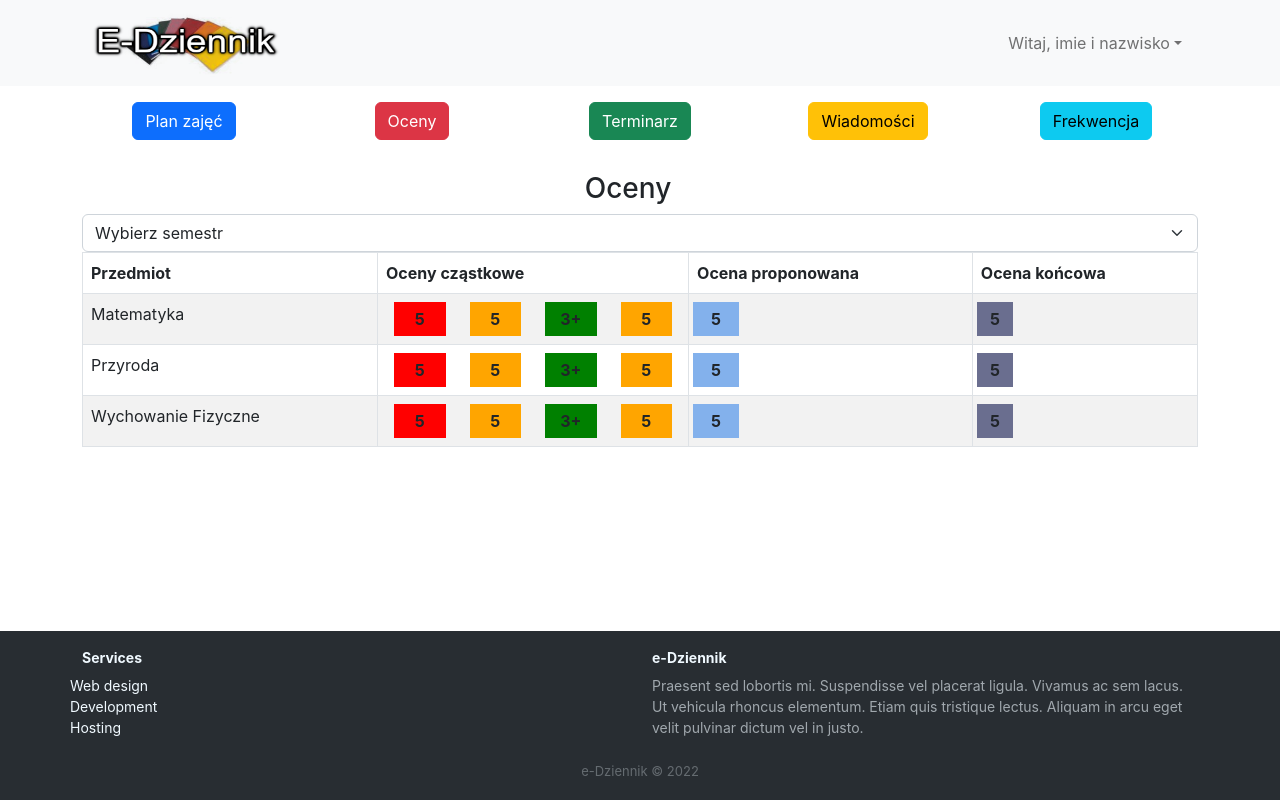
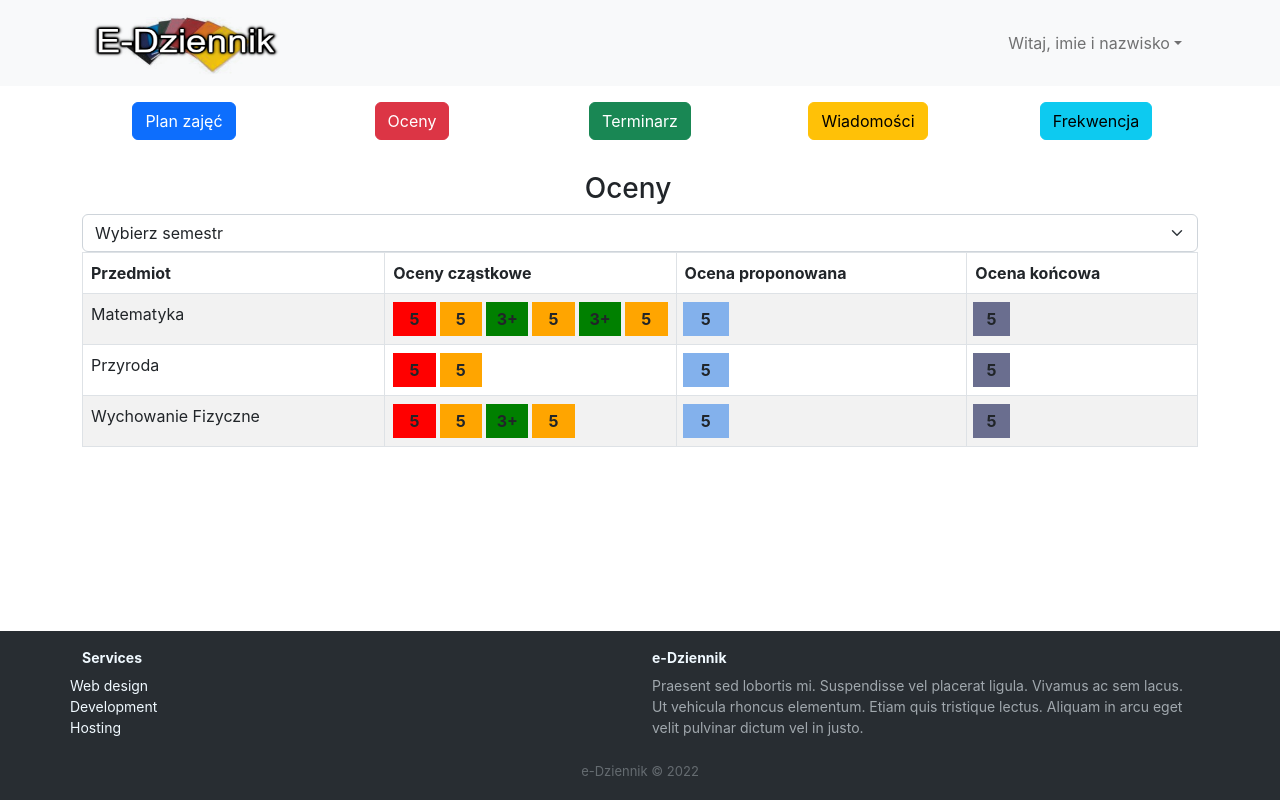
Before and after one commit to Register-app/register-app-frontend, a React (Create React App) app: page /grades2 in a window 1280 px wide. Built offline with nearby package versions, Linux system fonts and the light colour scheme.

Commit message:
fix: Student's grades CSS

```diff
--- a/src/pages/Grades.js
+++ b/src/pages/Grades.js
@@ -43,7 +43,52 @@ const Grades = () => {
             <tr>
               <td>Matematyka</td>
               <td>
-                <Row className="px-2">
+                <Row className="row-cols-2 row-cols-lg-6 g-2 g-lg-1">
+                  <Col><div class="h-100 w-80 sprawdzian">5</div></Col>
+                  <Col><div class="h-100 w-80 aktywnosc">5</div></Col>
+                  <Col><div class="h-100 w-80 kartkowka">3+</div></Col>
+                  <Col><div class="h-100 w-80 aktywnosc">5</div></Col>
+                  <Col><div class="h-100 w-80 kartkowka">3+</div></Col>
+                  <Col><div class="h-100 w-80 aktywnosc">5</div></Col>
+                </Row>
+              </td>
+              <td>
+              <Row className="row-cols-2 row-cols-lg-6 g-2 g-lg-1">
+                  <Col className="col-lg-2 h-100 w-80 propozycja">5</Col>
+                </Row>
+              </td>
+              <td>
+              <Row className="row-cols-2 row-cols-lg-6 g-2 g-lg-1">
+                  <Col className="col-lg-2 h-100 w-80 koncowa">5</Col>
+                </Row>
+              </td>
+            </tr>
+            <tr>
+              <td>Przyroda</td>
+              <td>
+
+              <Row className="row-cols-2 row-cols-lg-6 g-2 g-lg-1">
+                  <Col><div class="h-100 w-80 sprawdzian">5</div></Col>
+                  <Col><div class="h-100 w-80 aktywnosc">5</div></Col>
+
+                </Row>
+
+              </td>
+              <td>
+              <Row className="row-cols-2 row-cols-lg-6 g-2 g-lg-1">
+                  <Col className="col-lg-2 h-100 w-80 propozycja">5</Col>
+                </Row>
+              </td>
+              <td>
+              <Row className="row-cols-2 row-cols-lg-6 g-2 g-lg-1">
+                  <Col className="col-lg-2 h-100 w-80 koncowa">5</Col>
+                </Row>
+              </td>
+            </tr>
+            <tr>
+              <td>Wychowanie Fizyczne</td>
+              <td>
+              <Row className="row-cols-2 row-cols-lg-6 g-2 g-lg-1">
                   <Col><div class="h-100 w-80 sprawdzian">5</div></Col>
                   <Col><div class="h-100 w-80 aktywnosc">5</div></Col>
                   <Col><div class="h-100 w-80 kartkowka">3+</div></Col>
@@ -51,54 +96,12 @@ const Grades = () => {
                 </Row>
               </td>
               <td>
-              <Row className="px-2">
+              <Row className="row-cols-2 row-cols-lg-6 g-2 g-lg-1">
                   <Col className="col-lg-2 h-100 w-80 propozycja">5</Col>
                 </Row>
               </td>
               <td>
-              <Row className="px-2">
-                  <Col className="col-lg-2 h-100 w-80 koncowa">5</Col>
-                </Row>
-              </td>
-            </tr>
-            <tr>
-              <td>Przyroda</td>
-              <td>
-              <Row className="px-2">
-                  <Col><div class="h-100 w-80 sprawdzian">5</div></Col>
-                  <Col><div class="h-100 w-80 aktywnosc">5</div></Col>
-                  <Col><div class="h-100 w-80 kartkowka">3+</div></Col>
-                  <Col><div class="h-100 w-80 aktywnosc">5</div></Col>
-                </Row>
-              </td>
-              <td>
-              <Row className="px-2">
-                  <Col className="col-lg-2 h-100 w-80 propozycja">5</Col>
-                </Row>
-              </td>
-              <td>
-              <Row className="px-2">
-                  <Col className="col-lg-2 h-100 w-80 koncowa">5</Col>
-                </Row>
-              </td>
-            </tr>
-            <tr>
-              <td>Wychowanie Fizyczne</td>
-              <td>
-              <Row className="px-2">
-                  <Col><div class="h-100 w-80 sprawdzian">5</div></Col>
-                  <Col><div class="h-100 w-80 aktywnosc">5</div></Col>
-                  <Col><div class="h-100 w-80 kartkowka">3+</div></Col>
-                  <Col><div class="h-100 w-80 aktywnosc">5</div></Col>
-                </Row>
-              </td>
-              <td>
-              <Row className="px-2">
-                  <Col className="col-lg-2 h-100 w-80 propozycja">5</Col>
-                </Row>
-              </td>
-              <td>
-              <Row className="px-2">
+              <Row className="row-cols-2 row-cols-lg-6 g-2 g-lg-1">
                   <Col className="col-lg-2 h-100 w-80 koncowa">5</Col>
                 </Row>
               </td>
```
Also changed, not shown: src/components/style/custom.css (+10 -10 lines).
